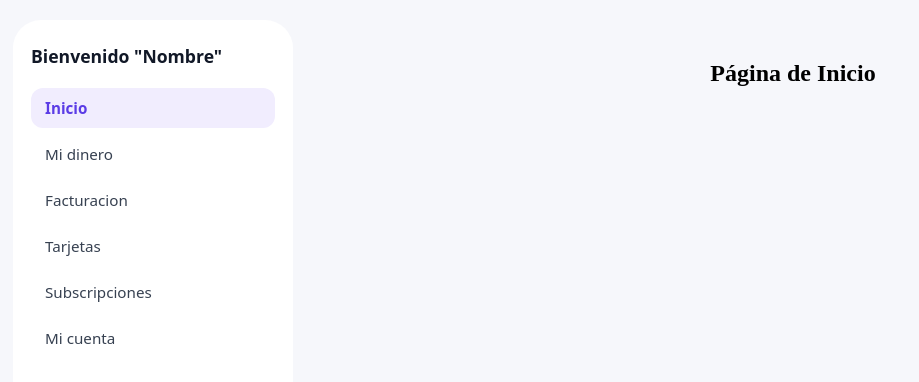
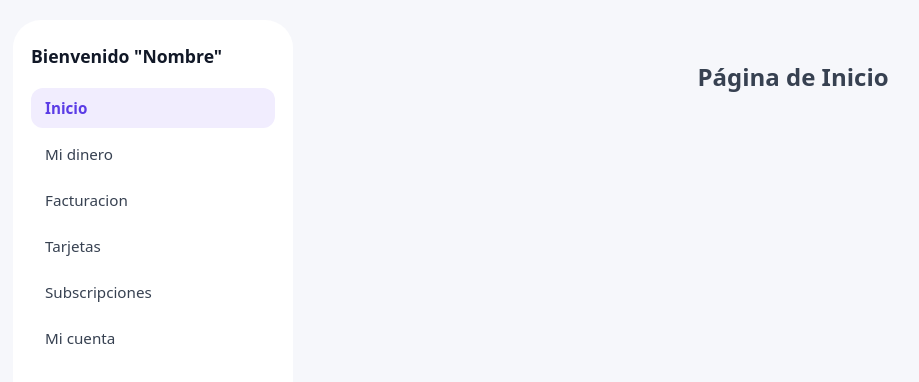
Before and after one commit to tomisanti05/Sistema-Gestion-Finanzas, a React (Vite) app in the folder apps/frontend/: page /inicio in a window 1280 px wide. Shown: the top 382 px of the page, without its empty margins (7-926 px from the left). Built offline with nearby package versions, Linux system fonts and the light colour scheme.

Commit message:
fix: error cambios sin guardar

```diff
--- a/apps/frontend/src/index.css
+++ b/apps/frontend/src/index.css
@@ -32,6 +32,9 @@
 }
 
 body {
-  background-color: #f6f7fb;
   margin: 0;
+  font-family: var(--font-sans);
+  background-color: var(--color-bg-page);
+  color: var(--color-text-body);
+  -webkit-font-smoothing: antialiased;
 }
```
